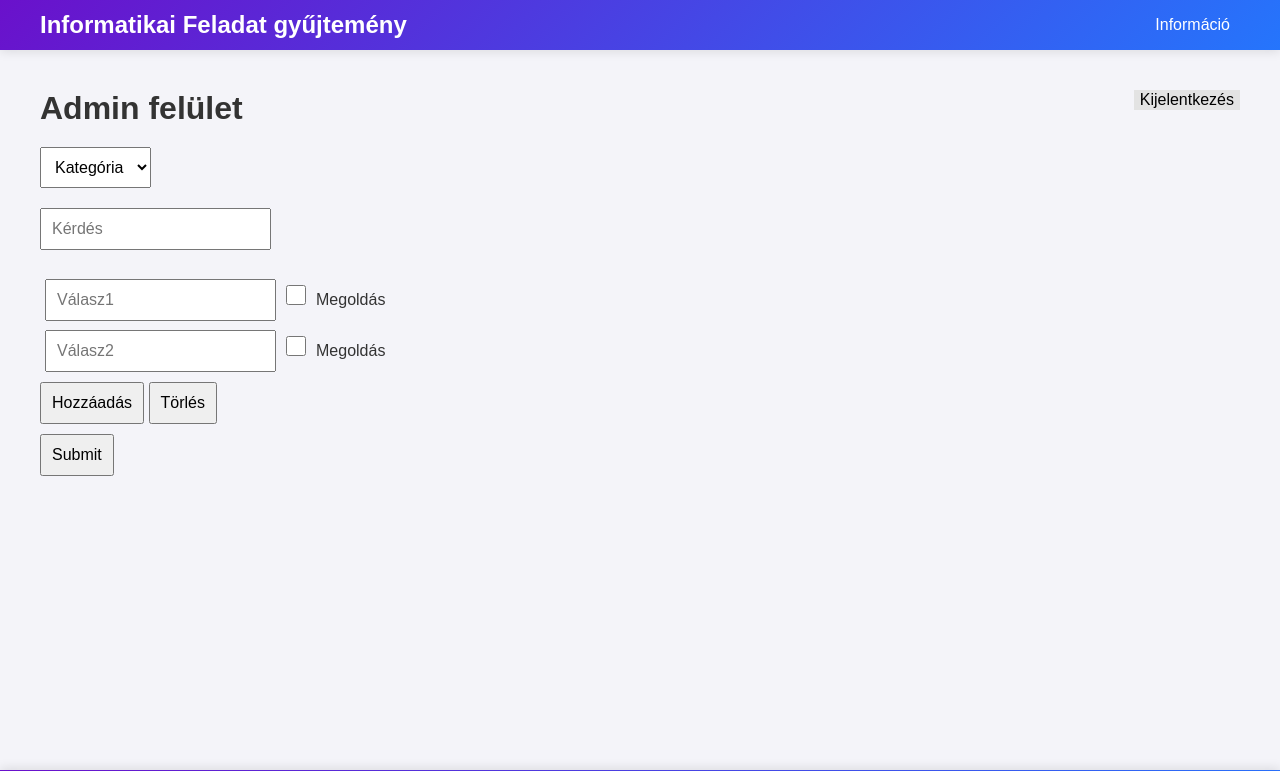
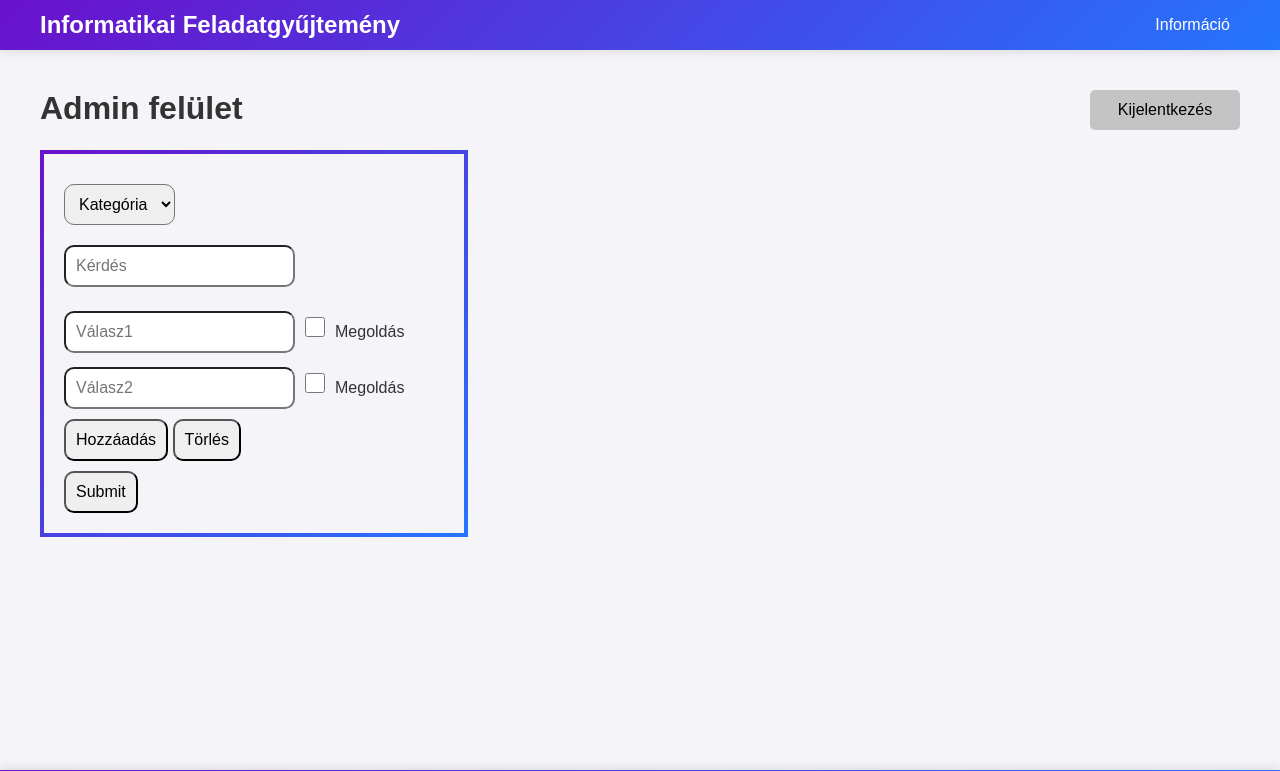
Before and after one commit to beni13312/php-web-feladatbank, a PHP site: page /admin_dash.php in a window 1280 px wide. Shown: the top 771 px of the page. Run offline with PHP 8.4, Linux system fonts and the light colour scheme; the visitor is signed in with stand-in values (Sample User, id 1); data that the repository does not hold is empty; a stand-in replaces the project's code that opens the database connection.

Commit message:
Merge remote-tracking branch 'origin/main'

```diff
--- a/web/add_exam.php
+++ b/web/add_exam.php
@@ -24,7 +24,7 @@ for($sol = 1; $sol<=10; $sol++){ // max 10
     }
 }
 if(!isset($cat) || !isset($question) || sizeof($answers) < 2 || sizeof($solutions) < 1){ // ellenörzés, megvan-e minden adat
-    $_SESSION['error'] = "Nem lehet egy mező sem üres!!: "."cat:".$cat."question: ".$question."arrays: ".sizeof($answers).":".sizeof($solutions);
+    $_SESSION['error'] = "Nem lehet egy mező sem üres!!";
     header("Location: admin.php?dashboard");
     exit;
 
--- a/web/header/header.php
+++ b/web/header/header.php
@@ -2,7 +2,7 @@
     <script src="public/script/nav.js"></script>
     <nav id="navbar">
         <div id="nav-left">
-            <h2 id="nav-title">Informatikai Feladat gyűjtemény</h2>
+            <h2 id="nav-title">Informatikai Feladatgyűjtemény</h2>
         </div>
         <div id="nav-right">
             <div class="nav-d" id="nav-info">Információ</div>
@@ -16,7 +16,7 @@
         if (window.innerWidth < 594) {
             titleElement.textContent = "INFOGY";
         } else {
-            titleElement.textContent = "Informatikai Feladat gyűjtemény";
+            titleElement.textContent = "Informatikai Feladatgyűjtemény";
         }
     }
 
--- a/web/public/style/style.css
+++ b/web/public/style/style.css
@@ -221,7 +221,6 @@ body{
 
 
 
-
 /* admin_login.php */
 
 #admin-body{
@@ -288,21 +287,46 @@ body{
     justify-content: flex-end;
 }
 #admin-submit-logout{
+    width: 150px;
+    height: 40px;
     cursor: pointer;
-    border: none;
     font-size: 16px;
     transition: background-color 0.3s ease-in-out;
-    background-color: rgb(227, 227, 227);
+    background: rgb(196, 196, 196);
+    color: black;
+    border: none;
+    border-radius: 5px;
 }
 #admin-submit-logout:hover{
-    background-color: rgb(196, 196, 196);
+    background: linear-gradient(135deg, #6a11cb, #2575fc);
+    color: white;
+
 }
+@keyframes gradientMove {
+    0% {
+        background-position: 0% 0%;
+    }
+    50% {
+        background-position: 100% 100%;
+    }
+    100% {
+        background-position: 0% 0%;
+    }
+}
+
 #admindash-add{
     margin-top: 20px;
+    border: transparent solid 4px;
+    border-image: linear-gradient(135deg, #6a11cb, #2575fc) 1;
+    width: 400px;
+    border-radius: 20px;
+    padding: 30px 10px 10px 10px;
 }
 #admindash-form input, select{
     padding: 10px;
     font-size: 1rem;
+    border-radius: 10px;
+    cursor: pointer;
 }
 #admindash-form input[type=checkbox]{
     width: 20px;
@@ -310,16 +334,39 @@ body{
     margin: 10px;
 }
 
+#admindash-cat{
+    margin-left: 10px;
+}
+
 #admindash-question{
     margin-top: 20px;
-    margin-bottom: 20px;
+    margin-bottom: 10px;
+    margin-left: 10px;
 }
 .admindash-ans{
-    margin:5px;
+    margin:10px;
 }
+.admindash-ans input[type=text]:hover{
+    width: 210px;
+    transition: max-width 0.9s ease;
+}
+
 #admindash-ans-addrm{
     margin-top: 10px;
+    margin-left: 10px;
 }
+#admindash-ans-add:hover{
+    background-color: rgb(153, 231, 134);
+    transform: scale(1.05);
+    transition: all 1s ease
+}
+#admindash-ans-rm:hover{
+    background-color: rgb(231, 134, 134);
+    transform: scale(1.05);
+    transition: all 1s ease
+}
+
 #admindash-submit{
     margin-top: 10px;
+    margin-left: 10px;
 }
```
Also changed, not shown: web/check_ans.php (+29 -0 lines), web/exam.php (+8 -2 lines).
